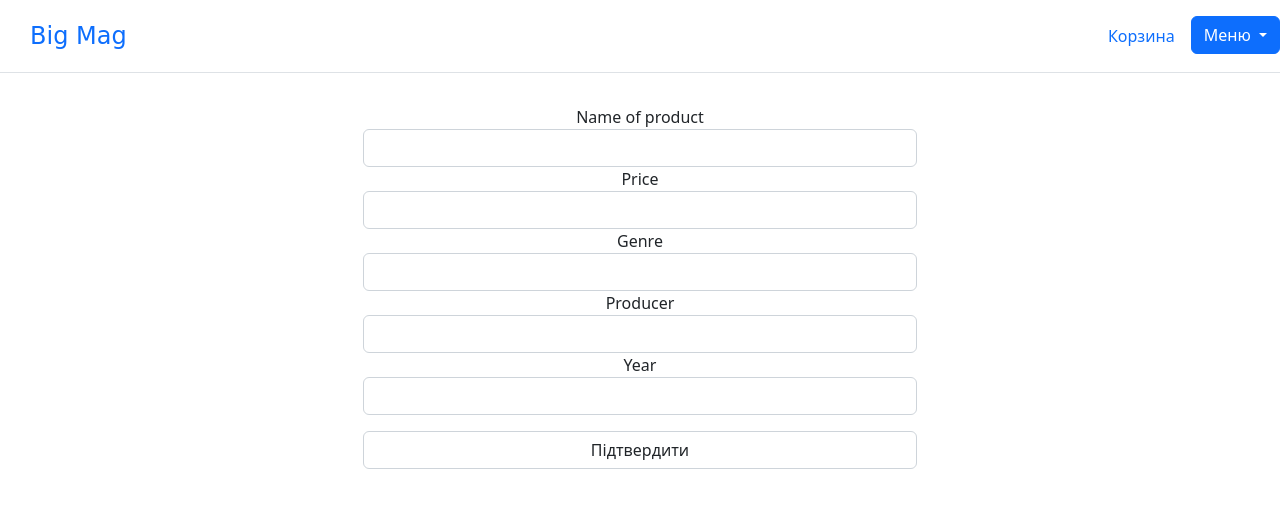
After one commit to dimadereza1/shop_with_game, a Flask app: page /for_admin in a window 1280 px wide. The commit adds this page. Shown: the top 508 px of the page. Run offline with Flask 3, Linux system fonts and the light colour scheme; a user stored in the database is signed in.

Commit message:
added admin(__init__.py, for_admin.html): added function for Admin

```diff
--- a/app/__init__.py
+++ b/app/__init__.py
@@ -1,6 +1,6 @@
 from flask import render_template, redirect, flash, url_for
 from .models import User, Products, db
-from .forms import LoginForm, RegForm
+from .forms import LoginForm, RegForm, AdminForm
 from flask_login import LoginManager, logout_user, current_user, login_user
 from .config import app
 
@@ -33,7 +33,7 @@ def login():
         user = User.query.filter_by(username=form.username.data).first()
         if user is None or not user.check_pass(form.password.data):
             flash('Неправильний пароль a6o логін ')
-            return redirect(url_for('login'))
+            return redirect(url_for("Login"))
         login_user(user)
         return redirect('index')
     return render_template('login.html', title='login', form=form)
@@ -53,3 +53,19 @@ def reg():
 @app.route('/prodile')
 def prof():
     return render_template('profile.html')
+
+@app.route('/for_admin', methods=['GET', 'POST'])
+def for_ad():
+    form = AdminForm()
+    if current_user.username == 'Admin':
+        if form.validate_on_submit():
+            add_prod = Products(name_prod=form.name_prod.data, price=form.price.data, producer=form.producer.data, year=form.year.data)
+            db.session.add(add_prod)
+            db.session.commit()
+    else:
+        flash('Ви не є адміном!!!')
+    return render_template('for_admin.html', form=form, title='Додавання товарів')
+
+@app.route('/basket')
+def prof():
+    return render_template('basket.html')
--- a/app/forms.py
+++ b/app/forms.py
@@ -1,5 +1,5 @@
 from flask_wtf import FlaskForm
-from wtforms import StringField, SubmitField, PasswordField
+from wtforms import StringField, SubmitField, PasswordField, IntegerField
 from wtforms.validators import DataRequired
 
 class RegForm(FlaskForm):
@@ -12,3 +12,11 @@ class LoginForm(FlaskForm):
     username = StringField('Username', validators=[DataRequired()])
     password = PasswordField('Password', validators=[DataRequired()])
     submit = SubmitField('Submit')
+
+class AdminForm(FlaskForm):
+    name_prod = StringField('Name of product', validators=[DataRequired()])
+    price = IntegerField('Price', validators=[DataRequired()])
+    genre = StringField('Genre', validators=[DataRequired()])
+    producer = StringField('Producer', validators=[DataRequired()])
+    year = IntegerField('Year', validators=[DataRequired()])
+    submit = SubmitField('Підтвердити')
--- a/app/templates/base.html
+++ b/app/templates/base.html
@@ -14,6 +14,11 @@
         <a href="/" class="d-flex align-items-center mb-3 mb-md-0 me-md-auto link-body-emphasis text-decoration-none">
           <span class="fs-4" id="headd">Big Mag</span>
         </a>
+      {% if current_user.username == 'Admin'%}
+        <ul class="nav nav-pills">
+          <li class="nav-item"><a href="/for_admin" class="nav-link">Додати товар</a></li>
+        </ul>
+      {% endif %}
       {% if current_user.is_authenticated %}
         <ul class="nav nav-pills">
           <li class="nav-item"><a href="#" class="nav-link">Корзина</a></li>
--- /dev/null
+++ b/app/templates/for_admin.html
@@ -0,0 +1,28 @@
+{% extends 'base.html' %}
+
+{% block title %} {{ title }} {% endblock %}
+
+{% block body %}
+<div class="container">
+    <div class="form text-center row justify-content-center">
+        <form action="" method="post" class="col-6 p-2 justify-content-center form-inline">
+            {{ form.hidden_tag() }}
+            {{ form.name_prod.label }}
+            {{ form.name_prod(class_='form-control') }}
+
+            {{ form.price.label }}
+            {{ form.price(class_='form-control') }}
+
+            {{ form.genre.label }}
+            {{ form.genre(class_='form-control') }}
+
+            {{ form.producer.label }}
+            {{ form.producer(class_='form-control') }}
+
+            {{ form.year.label }}
+            {{ form.year(class_='form-control') }}
+
+            {{ form.submit(class_='form-control my-3 col-sm-3') }}
+    </div>
+</div>
+{% endblock %}
```
Also changed, not shown: app/templates/index.html (+22 -0 lines), app/templates/basket.html (added), instance/shopss.db.
